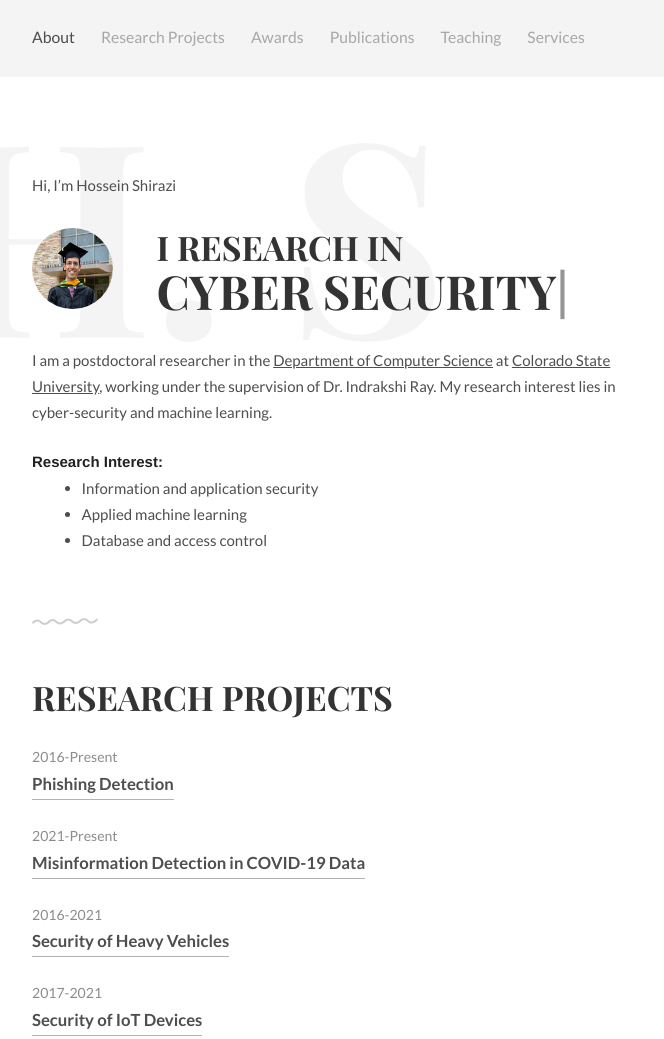
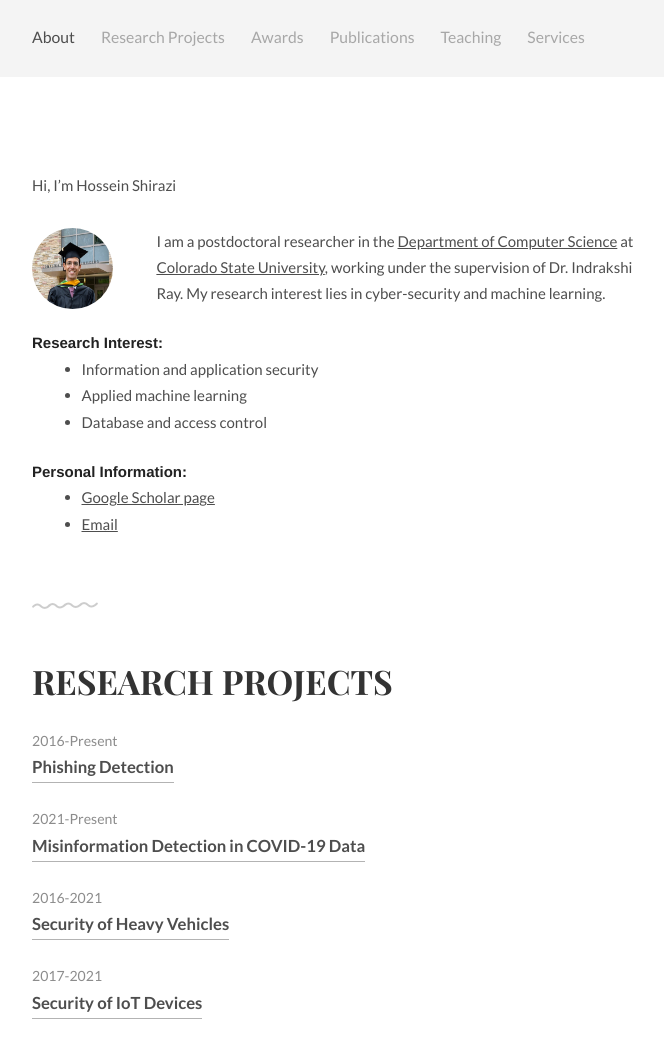
Before and after one commit to shirazihossein/Website, a plain HTML site: page index.html in a window 1280 px wide. Shown: the top 1039 px of the page, without its empty margins (297-961 px from the left). Drawn offline with Linux system fonts and the light colour scheme.

Commit message:
email added

```diff
--- a/index.html
+++ b/index.html
@@ -51,7 +51,7 @@
 					<img src="img/ava.jpg" alt="Avatar">
 				</div>
 				<div class="unit-80">
-					<h1>I research in<br><span id="typed"></span></h1>
+
 				</div>
 				<p> I am a postdoctoral researcher in the <a href="https://compsci.colostate.edu/" target="_blank">Department of  Computer Science</a> at <a href="https://www.colostate.edu/" target="_blank">Colorado State University</a>, working under the supervision of Dr. Indrakshi Ray. My research interest lies in cyber-security and machine learning. </p>
 				<b>Research Interest:  </b>
@@ -60,6 +60,13 @@
 					<li>Applied machine learning</li>
 					<li>Database and access control</li>
 				</ul>
+
+				<b>Personal Information:  </b>
+				<ul>
+					<li><a href="https://scholar.google.com/citations?user=lAI4ieEAAAAJ&hl=en">Google Scholar page</a> </li>
+					<li><a href="mailto:shirazi@colostate.edu">Email</a></li>
+				</ul>
+
 			</div>
 		</div>
 	</div>
```
